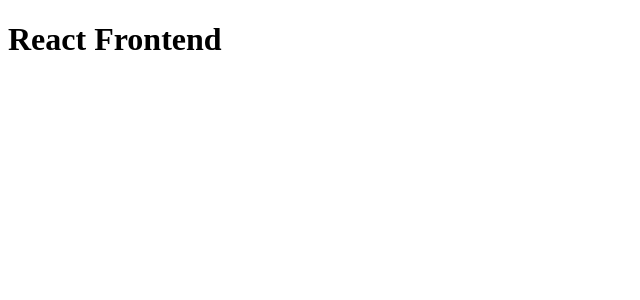
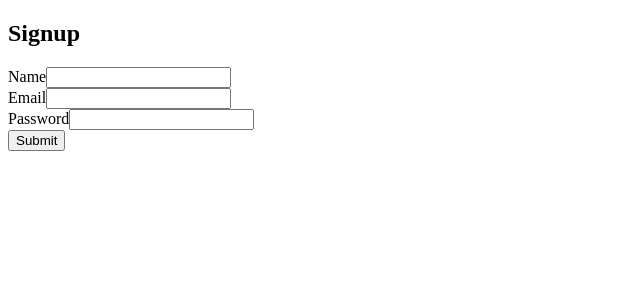
Before and after one commit to OliwiaTheUnicorn/React-Node-Project, a React (Create React App) app in the folder react/frontend/: page /signup in a window 1280 px wide. Shown: the top 300 px of the page, without its empty margins (0-640 px from the left). Built offline with nearby package versions, Linux system fonts and the light colour scheme.

Commit message:
updated frontend
Signed-off-by: OliwiaTheUnicorn <oliwia.katarina.rozek@gmail.com>

```diff
--- a/react/frontend/src/App.js
+++ b/react/frontend/src/App.js
@@ -1,14 +1,11 @@
 import React, { Component } from 'react';
+import{BrowserRouter} from 'react-router-dom';
+import MainRouter from "./MainRouter"
 
-
-class App extends React.Component {
-  render() {
-    return (
-      <div className="container">
-        <h1>React Frontend</h1>
-      </div>
-    );
-  }
-}
+const App = () => (
+  <BrowserRouter>
+    <MainRouter />
+  </BrowserRouter>
+)
 
 export default App;
--- /dev/null
+++ b/react/frontend/src/MainRouter.js
@@ -0,0 +1,17 @@
+import React from 'react';
+import { Route, Switch } from 'react-router-dom';
+import Home from "./core/home";
+import Signup from "./user/signup";
+import Signin from "./user/signin";
+
+const MainRouter = () => (
+    <div>
+        <Switch>
+            <Route exact path="/" component={Home} />
+            <Route exact path="/signup" component={Signup} />
+            <Route exact path="/signin" component={Signin} />
+        </Switch>
+    </div>
+)
+
+export default MainRouter;
--- /dev/null
+++ b/react/frontend/src/core/home.js
@@ -0,0 +1,11 @@
+import React from 'react';
+import App from '../App';
+
+const Home = () => (
+    <div className="jumbotron">
+        <h2>Home</h2>
+        <p className="lead">Welcome to React Frontend</p>
+    </div>
+);
+
+export default Home;
--- /dev/null
+++ b/react/frontend/src/user/signin.js
@@ -0,0 +1,85 @@
+import React, { Component } from 'react';
+
+class Signin extends Component {
+    constructor() {
+        super()
+        this.state = {
+            email: "",
+            password: "",
+            error: "",
+            redirectToReferer: false
+        };
+    }
+
+handleChange = (name) => (event) => {
+    this.setState({error: ""})
+    this.setState({ [name]: event.target.value});
+};
+
+clickSubmit = event => {
+    event.preventDefault()
+    const {email, password} = this.state
+    const user = {
+        email,
+        password
+    };
+
+    this.signin(user).then(data => {
+        if(data.error) {
+             this.setState({error: data.error})
+        } else {
+            //authenticate
+            //redirect
+        }
+    });
+};
+
+
+signin = user => {
+    return fetch("http://localhost:8080/signin", {
+        method: "POST",
+        headers: {
+            Accept: "application/json",
+            "Content-Type": "application/json"
+        },
+        body: JSON.stringify(user)
+    })
+    .then(response => {
+        return response.json()
+    })
+    .catch(err => console.log(err))
+}
+
+signinForm = (email, password) => (
+    <form>
+        <div className="form-group">
+            <label className="text-muted">Email</label>
+            <input onChange={this.handleChange("email")} type="email" className="form-control" value={email}/>
+        </div>
+
+        <div className="form-group">
+            <label className="text-muted">Password</label>
+            <input onChange={this.handleChange("password")} type="password" className="form-control" value={password}/>
+        </div>
+        <button onClick={this.clickSubmit} className="btn btn-raised btn-primary">Submit</button>
+    </form>
+)
+
+    render() {
+
+        const {email, password, error} = this.state
+        return (
+            <div className="container">
+                <h2 className="mt-5 mb-5">Sign In</h2>
+
+                <div className="alert alert-danger" style={{display: error ? "" : "none"}}>
+                    {error}
+                </div>
+
+                {this.signinForm(email, password)}
+            </div>
+        );
+    }
+}
+
+export default Signin;
--- /dev/null
+++ b/react/frontend/src/user/signup.js
@@ -0,0 +1,100 @@
+import React, { Component } from 'react';
+
+class Signup extends Component {
+
+    constructor() {
+        super()
+        this.state = {
+            name: "",
+            email: "",
+            password: "",
+            error: "",
+            open: false
+        }
+    }
+
+handleChange = (name) => (event) => {
+    this.setState({error: ""})
+    this.setState({ [name]: event.target.value});
+}
+
+clickSubmit = event => {
+    event.preventDefault()
+    const {name, email, password} = this.state
+    const user = {
+        name,
+        email,
+        password
+    };
+    this.signup(user)
+    .then(data => {
+        if(data.error) this.setState({error: data.error})
+        else
+            this.setState({
+                error: "",
+                name: "",
+                email: "",
+                password: "",
+                open: true
+            });
+    });
+};
+
+
+signup = user => {
+    return fetch("http://localhost:8080/signup", {
+        method: "POST",
+        headers: {
+            Accept: "application/json",
+            "Content-Type": "application/json"
+        },
+        body: JSON.stringify(user)
+    })
+    .then(response => {
+        return response.json()
+    })
+    .catch(err => console.log(err))
+}
+
+signupForm = (name, email, password) => (
+<form>
+    <div className="form-group">
+        <label className="text-muted">Name</label>
+        <input onChange={this.handleChange("name")} type="text" className="form-control" value={name}/>
+    </div>
+
+    <div className="form-group">
+        <label className="text-muted">Email</label>
+        <input onChange={this.handleChange("email")} type="email" className="form-control" value={email}/>
+    </div>
+
+    <div className="form-group">
+        <label className="text-muted">Password</label>
+        <input onChange={this.handleChange("password")} type="password" className="form-control" value={password}/>
+    </div>
+    <button onClick={this.clickSubmit} className="btn btn-raised btn-primary">Submit</button>
+</form>
+)
+
+    render() {
+
+        const {name, email, password, error, open} = this.state
+        return (
+            <div className="container">
+                <h2 className="mt-5 mb-5">Signup</h2>
+
+                <div className="alert alert-danger" style={{display: error ? "" : "none"}}>
+                    {error}
+                </div>
+
+                <div className="alert alert-info" style={{display: open ? "" : "none"}}>
+                    New account created successfully. Now you can sign in.
+                </div>
+
+                {this.signupForm(name, email, password)}
+            </div>
+        );
+    }
+}
+
+export default Signup
```
